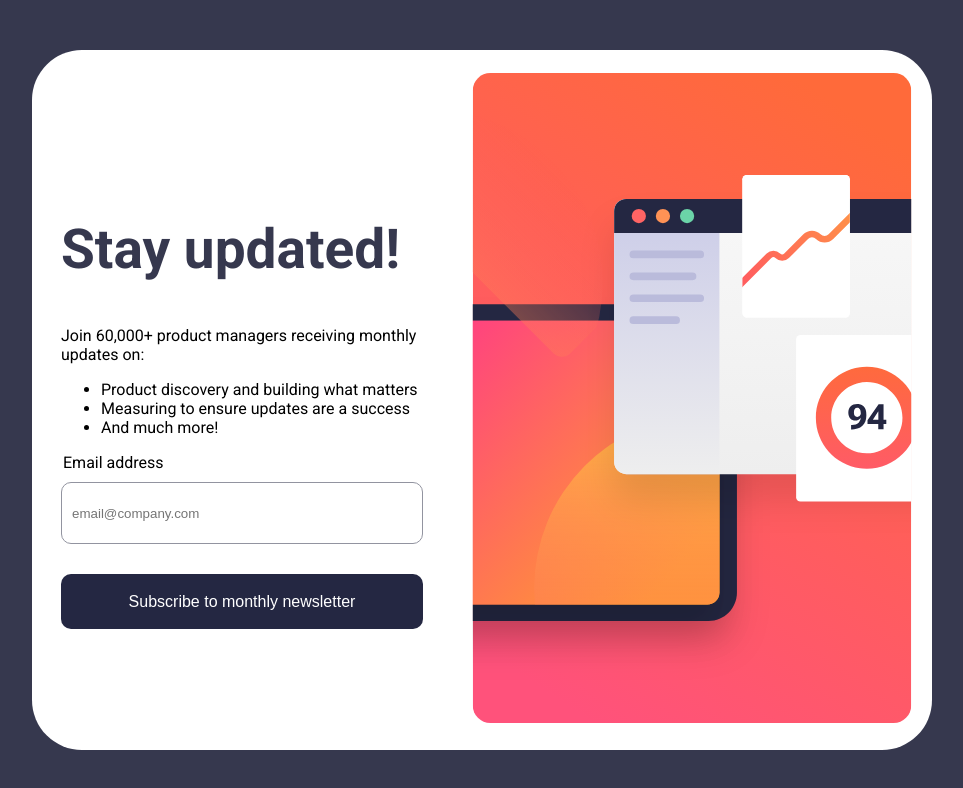
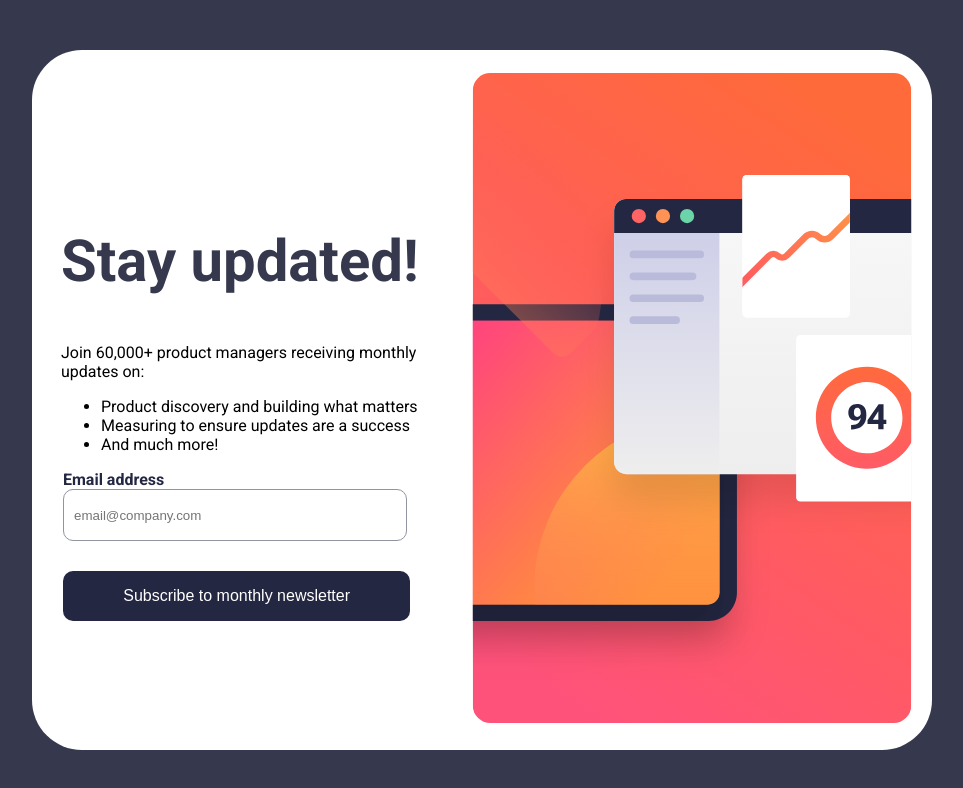
Before and after one commit to Hetvall/NewsLetterSignUp, a website: page index.html in a window 1280 px wide. Shown: the whole page, without its empty margins (158-1121 px from the left). Drawn offline with Linux system fonts and the light colour scheme.

```diff
--- a/index.html
+++ b/index.html
@@ -22,7 +22,7 @@
     <div class="content">
       <h1>Stay updated!</h1>
 
-      <label>Join 60,000+ product managers receiving monthly updates on:</h2>
+      <label>Join 60,000+ product managers receiving monthly updates on:</label>
       <ul>
         <li>Product discovery and building what matters</li>
         <li> Measuring to ensure updates are a success</li>
--- a/sass/style.scss
+++ b/sass/style.scss
@@ -33,13 +33,16 @@
 
 h1 {
   color: $body-color;
-  font-size: 50px;
-  font-size: 55px;
+  font-size: 58px;
 }
 
 label {
   align-items: center;
-  margin-bottom: 10px;
+}
+
+legend {
+  color: $button-color;
+  font-weight: 600;
 }
 
 .emailInput {
@@ -49,7 +52,8 @@
   border-color: hsl(231, 7%, 60%);
   padding: 10px;
   margin-bottom: 10px;
-  height: 40px;
+  height: 30px;
+  width: 90%;
 }
 
 button {
@@ -59,8 +63,8 @@
   color: $main-color;
   size-adjust: 60px;
   border-radius: 10px;
-  width: 100%;
-  height: 55px;
+  width: 97%;
+  height: 50px;
   font-size: medium;
   margin-top: 20px;
 }
```
Also changed, not shown: sass/style.css, 1 other file. Lines whose indentation alone changed are shown as unchanged.
